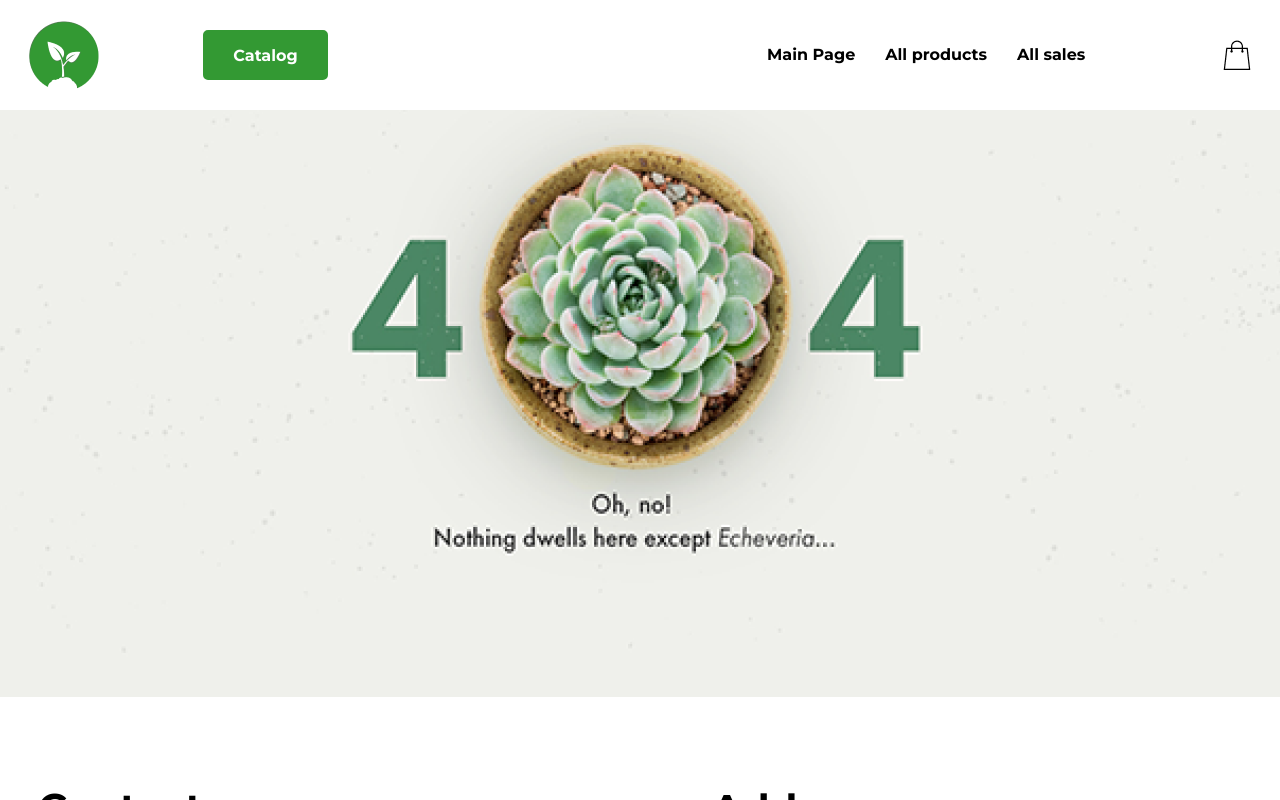
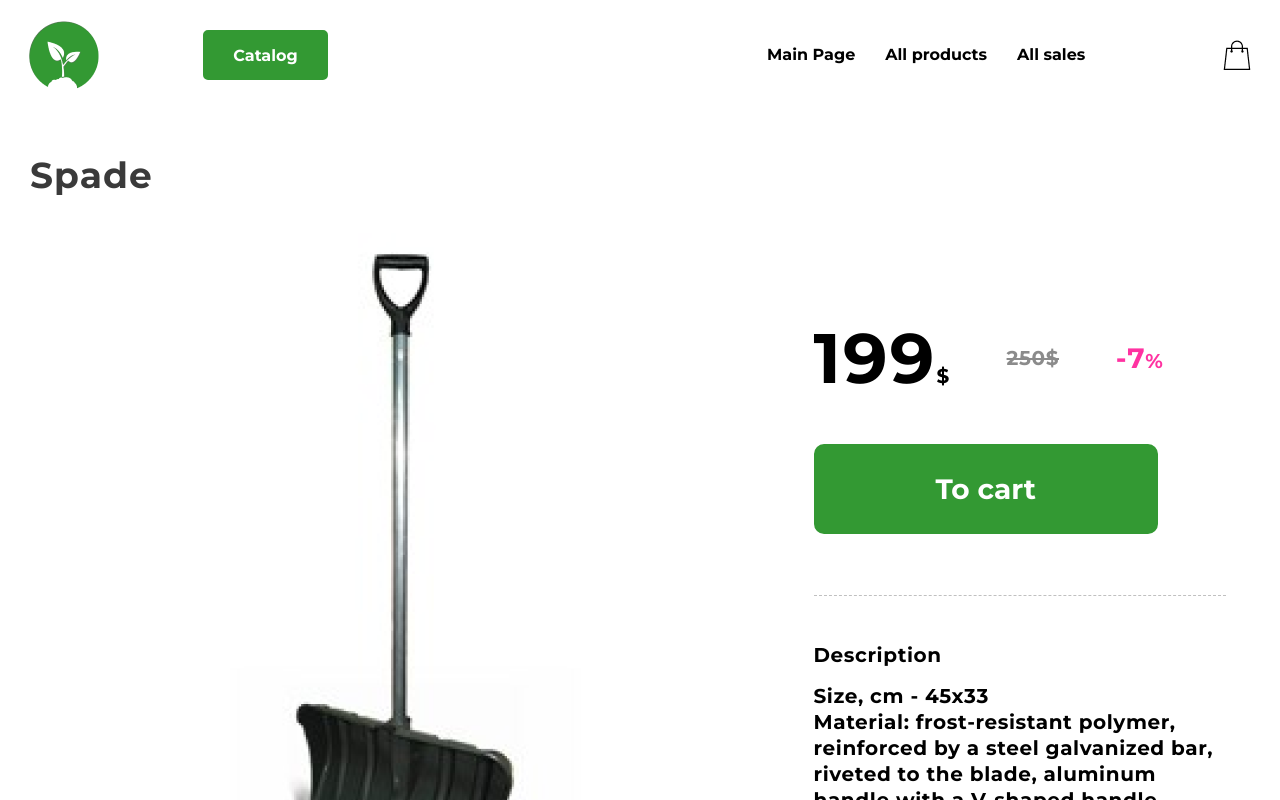
Before and after one commit to Sher8800/telran_project_frontend, a React (Create React App) app: page /spade in a window 1280 px wide. Shown: the top 800 px of the page. Built offline with nearby package versions, Linux system fonts and the light colour scheme; the HTML template or start-up script is replaced by a standard one.

Commit message:
completed productsModule components

```diff
--- a/src/App.js
+++ b/src/App.js
@@ -15,9 +15,12 @@ function App() {
     <div className="App">
       <Routes>
         <Route path='/' element={<Layout />} >
-          <Route path='' element={<ProductsModule />} />
           <Route path='' element={<HomeModule />} />
+          <Route path='productsInCategories' element={<Tools_and_equipment />} />
           <Route path='categories' element={<CategoriesModule />} />
+          <Route path='allProducts' element={<All_products />} />
+          <Route path='allSales' element={<Products_with_sale />} />
+          <Route path='spade' element={<ProductsModule />} />
           <Route path='*' element={<NotFound />} />
         </Route>
       </Routes>
--- a/src/components/categoriesModule/CategoriesModule.jsx
+++ b/src/components/categoriesModule/CategoriesModule.jsx
@@ -1,5 +1,6 @@
 import React from 'react'
 import styles from './categories.module.css'
+import { Link } from 'react-router-dom'
 
 export default function CategoriesModule() {
   return (
@@ -26,12 +27,12 @@ export default function CategoriesModule() {
         </div>
       </div>
 
-      <div className={styles.container_img}>
+      <Link to='/productsInCategories' className={styles.container_img}>
         <div className={styles.img_text}>
           <div className={styles.img_inventory}></div>
           <p className={styles.text}>Tools and Inventory</p>
         </div>
-      </div>
+      </Link>
 
       <div className={styles.container_img}>
         <div className={styles.img_text}>
--- a/src/components/productsInCategoriesModule/tools_and_equipment/Tools_and_equipment.jsx
+++ b/src/components/productsInCategoriesModule/tools_and_equipment/Tools_and_equipment.jsx
@@ -1,5 +1,6 @@
 import React from 'react'
 import styles from './tools_and_equipment.module.css'
+import { Link } from 'react-router-dom'
 
 export default function Tools_and_equipment() {
   return (
@@ -84,7 +85,7 @@ export default function Tools_and_equipment() {
           </div>
         </div>
 
-        <div className={styles.product_container}>
+        <Link to='/spade' className={styles.product_container}>
           <div className={styles.img_shovel}></div>
           <div className={styles.product_description}>
             <div className={styles.container_price}>
@@ -94,7 +95,7 @@ export default function Tools_and_equipment() {
             </div>
             <p className={styles.name_product}>bayonet shovel</p>
           </div>
-        </div>
+        </Link>
 
         <div className={styles.product_container}>
           <div className={styles.img_pitchfork}></div>
--- a/src/components/productsModule/productsModule.jsx
+++ b/src/components/productsModule/productsModule.jsx
@@ -13,18 +13,21 @@ export default function ProductsModule() {
 
             <div className={styles.container_price}>
 
-              <p className={styles.new_price}>199$</p>
+              <p className={styles.new_price}>199<span className={styles.dollar_sign}>$</span></p>
               <p className={styles.old_price}>250$</p>
-              <p className={styles.discount}>-7%</p>
+              <p className={styles.discount}>-7<span className={styles.percent}>%</span></p>
             </div>
 
-            <button className={styles.btn}></button>
+            <button className={styles.btn}>To cart</button>
 
           </div>
 
+          <div className={styles.border_dashed}></div>
+
           <div className={styles.description_product}>
-            <p className={styles.text_description}></p>
-            <p className={styles.description}></p>
+            <p className={styles.text_description}>Description</p>
+            <div className={styles.description}><p>Size, cm - 45x33</p>
+              <p>Material: frost-resistant polymer, reinforced by a steel galvanized bar, riveted to the blade, aluminum handle with a V-shaped handle.</p></div>
           </div>
 
         </div>
--- a/src/components/productsModule/productsModule.module.css
+++ b/src/components/productsModule/productsModule.module.css
@@ -0,0 +1,107 @@
+.products_container {
+  margin: 80px 30px 50px 30px;
+
+}
+
+.rubric {
+  color: #3A3A3A;
+  font-size: 36px;
+  font-weight: 600;
+  letter-spacing: 1.08px;
+  margin-bottom: 34px;
+}
+
+.product_container {
+  display: flex;
+  justify-content: space-around;
+  align-items: center;
+}
+
+.img {
+  width: 710px;
+  height: 710px;
+  background: url(../../assets/products/spade.png);
+  background-repeat: no-repeat;
+}
+
+.description_container {
+  width: 412px;
+  height: 500px;
+  display: flex;
+  justify-content: space-between;
+  flex-direction: column;
+  margin-bottom: 50px
+}
+
+.container_price {
+  width: 350px;
+  display: flex;
+  justify-content: space-between;
+  align-items: center;
+}
+
+.new_price {
+  color: #000;
+  font-size: 70px;
+  font-weight: 600;
+  letter-spacing: 2.1px;
+}
+
+.dollar_sign {
+  font-size: 20px;
+  letter-spacing: 0.6px;
+}
+
+.old_price {
+  color: #8B8B8B;
+  font-size: 20px;
+  font-weight: 500;
+  letter-spacing: 0.6px;
+  text-decoration-line: line-through;
+}
+
+.discount {
+  color: #FF32A1;
+  font-size: 28px;
+  font-weight: 600;
+  letter-spacing: 0.84px;
+}
+
+.percent {
+  font-size: 20px;
+  letter-spacing: 0.6px;
+}
+
+.btn {
+  display: inline-flex;
+  padding: 25px 120px;
+  align-items: flex-start;
+  gap: 10px;
+  border-radius: 10px;
+  border: 2px solid #393;
+  background: #393;
+
+  color: #FFF;
+  font-size: 28px;
+  font-weight: 700;
+  margin: 40px 0 15px 0;
+}
+
+.border_dashed {
+  border-bottom: 1px dashed #C0C0C0;
+}
+
+.text_description {
+  color: #000;
+  font-size: 20px;
+  font-weight: 600;
+  letter-spacing: 0.6px;
+  margin-bottom: 15px;
+}
+
+.description {
+  color: #000;
+  font-size: 20px;
+  font-weight: 500;
+  letter-spacing: 0.6px;
+}
--- a/src/shared/header/Header.jsx
+++ b/src/shared/header/Header.jsx
@@ -16,8 +16,8 @@ export default function Header() {
                 <div className={styles.container_linksCart}>
                     <div className={styles.container_links}>
                         <Link className={styles.link_main} to="">Main Page</Link>
-                        <Link className={styles.link_products} to="#">All products</Link>
-                        <Link className={styles.link_sales} to="#">All sales</Link>
+                        <Link className={styles.link_products} to="/allProducts">All products</Link>
+                        <Link className={styles.link_sales} to="/allSales">All sales</Link>
                     </div>
                     <img className={styles.icon_cart} src={cart} alt="Cart" />
 
```
